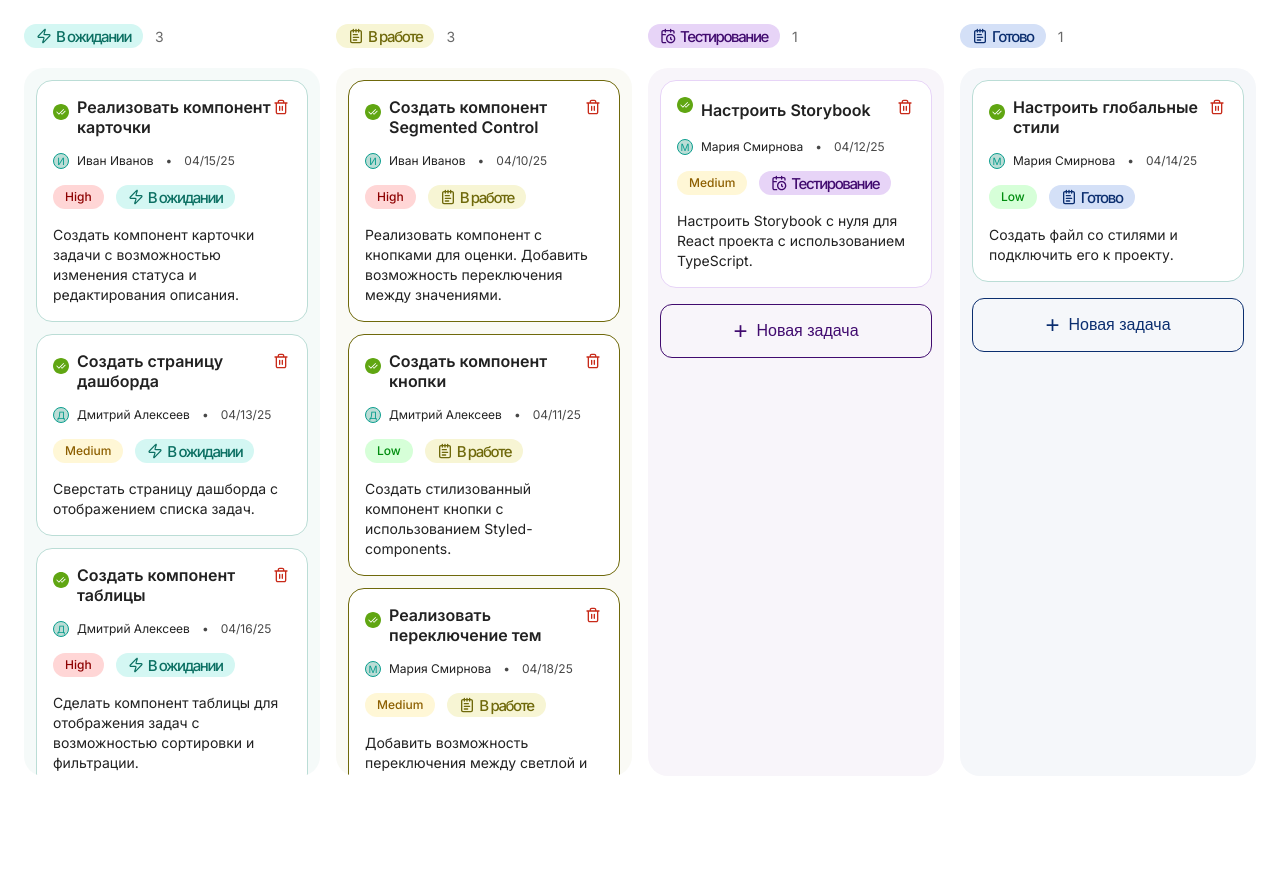
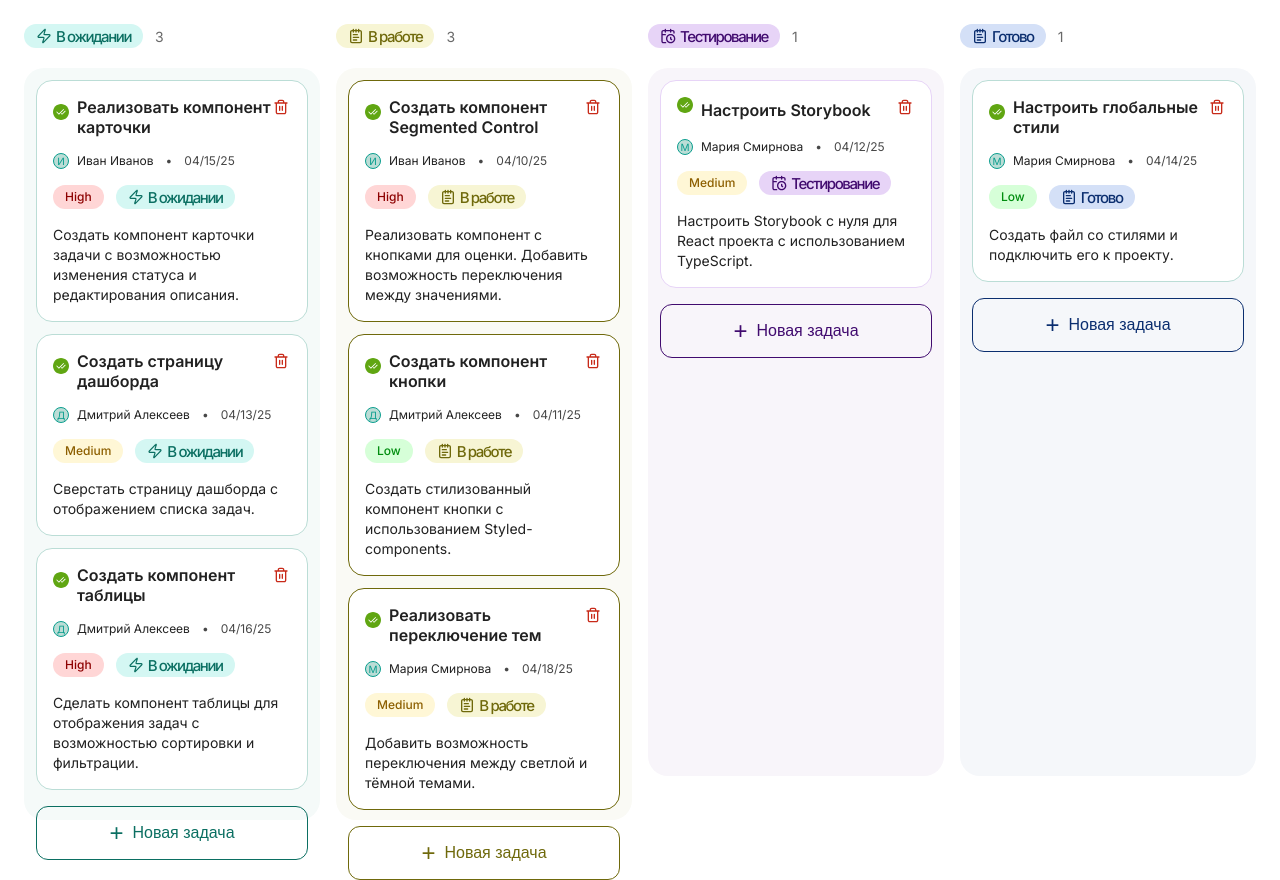
Before and after one commit to nomadcharm/kanban-board, a React (Vite) app: page / in a window 1280 px wide. Before the commit the page ends 800 px from the top, so only its background shows below. Built offline with nearby package versions, Linux system fonts and the light colour scheme; a web font is replaced by a local one.

Commit message:
drag-and-drop functionality added

```diff
--- a/src/components/AddButton/AddButton.tsx
+++ b/src/components/AddButton/AddButton.tsx
@@ -6,14 +6,13 @@ interface AddButtonProps {
 }
 
 const AddButton: FC<AddButtonProps> = ({ id }) => {
-
   return (
     <AddTaskButton id={id}>
       <span> + </span>
       <span>Новая задача</span>
     </AddTaskButton>
-  )
-}
+  );
+};
 
 const AddTaskButton = styled.button<{ id: number }>`
   display: flex;
--- a/src/components/Board/Board.tsx
+++ b/src/components/Board/Board.tsx
@@ -1,16 +1,42 @@
 import { FC } from "react";
+import { DndContext, DragEndEvent } from "@dnd-kit/core";
 import styled from "styled-components";
 import Column from "../Column/Column";
 import { columns } from "../../data/columns";
+import { Task } from "../../types/types";
+import { useTasks } from "../../hooks/useTasks";
 
 const Board: FC = () => {
   const boardColumns = [columns[0], columns[1], columns[3], columns[2]];
+  const { setStoredTasks, filteredTasks } = useTasks();
 
-  return (
+  const handleDragEnd = (e: DragEndEvent) => {
+    const { active, over } = e;
+
+    if (!over) return;
+
+    const taskId = active.id as string;
+    const newStatus = over.id as Task["statusId"];
+
+    setStoredTasks((prevTasks: Task[]) =>
+      prevTasks.map((task) =>
+        task.taskName === taskId
+          ? {
+              ...task,
+              statusId: newStatus,
+            }
+            : task
+          )
+        );
+      };
+
+      return (
     <KanbanBoard>
-      {boardColumns.map((col) => {
-        return <Column key={col.id} column={col} />;
-      })}
+      <DndContext onDragEnd={handleDragEnd}>
+        {boardColumns.map((col) => {
+          return <Column key={col.id} column={col} tasks={filteredTasks(col.id)} />;
+        })}
+      </DndContext>
     </KanbanBoard>
   );
 };
--- a/src/components/Column/Column.tsx
+++ b/src/components/Column/Column.tsx
@@ -1,48 +1,32 @@
-import { FC, useEffect } from "react";
+import { FC } from "react";
 import styled from "styled-components";
-import { useDispatch, useSelector } from "react-redux";
 import { Column as ColumnType, Task } from "../../types/types";
-import { RootState } from "../../store/store";
 import TaskCard from "../TaskCard/TaskCard";
 import StatusBar from "../StatusBar/StatusBar";
-import { deleteTask } from "../../store/features/tasksSlice";
-import { useLocalStorage } from "../../hooks/useLocalStorage";
 import AddButton from "../AddButton/AddButton";
+import { useDroppable } from "@dnd-kit/core";
 
 interface ColumnProps {
   column: ColumnType;
+  tasks: Task[];
 }
 
-const Column: FC<ColumnProps> = ({ column }) => {
-  const dispatch = useDispatch();
-  const tasks = useSelector((state: RootState) => state.tasks);
-  const [storedTasks, setStoredTasks] = useLocalStorage("tasks", tasks);
-  const filteredTasks = storedTasks.filter((task: Task) => task.statusId === column.id);
-
-  useEffect(() => {
-    const localStorageData = localStorage.getItem("tasks");
-    if (!localStorageData) {
-      setStoredTasks(tasks);
-    }
-  }, [tasks]);
-
-  const handleDeleteTask = (taskName: string) => {
-    dispatch(deleteTask({ taskName }));
-    const updatedTasks = storedTasks.filter((task) => task.taskName !== taskName);
-    setStoredTasks(updatedTasks);
-  };
+const Column: FC<ColumnProps> = ({ column, tasks }) => {
+  const { setNodeRef } = useDroppable({
+    id: column.id,
+  });
 
   return (
     <ColumnContainer>
       <ColumnHeader>
         <StatusBar statusId={column.id} />
-        <ColumnTaskCount>{filteredTasks.length}</ColumnTaskCount>
+        <ColumnTaskCount>{tasks.length}</ColumnTaskCount>
       </ColumnHeader>
-      <ColumnBody id={column.id}>
+      <ColumnBody id={column.id} ref={setNodeRef}>
         <TaskList>
-          {filteredTasks.map((task) => (
+          {tasks.map((task) => (
             <li key={task.taskName}>
-              <TaskCard task={task} handleDeleteTask={() => handleDeleteTask(task.taskName)} />
+              <TaskCard task={task} />
             </li>
           ))}
         </TaskList>
@@ -72,7 +56,6 @@ const ColumnTaskCount = styled.div`
 `;
 
 const ColumnBody = styled.div<{ id: number }>`
-  position: relative;
   padding: 12px;
   height: 100%;
   border-radius: 20px;
@@ -90,22 +73,23 @@ const ColumnBody = styled.div<{ id: number }>`
         return "";
     }
   }};
-  overflow-y: auto;
-    &::-webkit-scrollbar {
-    width: 4px;
-  }
+  // overflow-y: auto;
+  // overflow-x: none;
+  // &::-webkit-scrollbar {
+  //   width: 4px;
+  // }
 
-  &::-webkit-scrollbar-track {
-    background: transparent;
-  }
+  // &::-webkit-scrollbar-track {
+  //   background: transparent;
+  // }
 
-  &::-webkit-scrollbar-thumb {
-    background-color: #D9DBD7;
-    border-radius: 10px;
-  }
+  // &::-webkit-scrollbar-thumb {
+  //   background-color: #D9DBD7;
+  //   border-radius: 10px;
+  // }
 
-  scrollbar-width: thin;
-  scrollbar-color: #D9DBD7 transparent;
+  // scrollbar-width: thin;
+  // scrollbar-color: #D9DBD7 transparent;
 `;
 
 const TaskList = styled.ul`
--- a/src/components/TaskCard/TaskCard.tsx
+++ b/src/components/TaskCard/TaskCard.tsx
@@ -1,6 +1,7 @@
 import { FC } from "react";
 import styled from "styled-components";
 import { ReactSVG } from "react-svg";
+import { useDraggable } from "@dnd-kit/core";
 import { Task } from "../../types/types";
 import { formatDate, getAssigneeName, getAssigneeInitial } from "../../utils";
 import { assignees } from "../../data/columns";
@@ -8,18 +9,30 @@ import taskIcon from "../../assets/img/icon-task.svg";
 import deleteIcon from "../../assets/img/icon-delete.svg";
 import StatusBar from "../StatusBar/StatusBar";
 import PriorityBar from "../PriorityBar/PriorityBar";
+import { useTasks } from "../../hooks/useTasks";
 
 interface TaskCardProps {
   task: Task;
-  handleDeleteTask: (taskName: string) => void;
 }
 
-const TaskCard: FC<TaskCardProps> = ({ task, handleDeleteTask }) => {
+const TaskCard: FC<TaskCardProps> = ({ task }) => {
   const assigneeName = getAssigneeName(task.assigneeId, assignees);
   const assigneeInitials = getAssigneeInitial(assigneeName);
 
+  const { handleDeleteTask } = useTasks()
+
+  const { attributes, listeners, setNodeRef, transform } = useDraggable({
+    id: task.taskName,
+  });
+
+  const style = transform
+    ? {
+      transform: `translate(${transform.x}px, ${transform.y}px)`,
+    }
+    : undefined;
+
   return (
-    <Card id={task.statusId}>
+    <Card id={task.statusId} ref={setNodeRef} {...listeners} {...attributes} style={style} >
       <CardName>
         <ReactSVG src={taskIcon} style={{ fontSize: "0" }} />
         <span>{task.taskName}</span>
@@ -46,6 +59,7 @@ const TaskCard: FC<TaskCardProps> = ({ task, handleDeleteTask }) => {
 
 const Card = styled.article<{ id: number }>`
   position: relative;
+  z-index: 1;
   display: flex;
   flex-direction: column;
   gap: 16px;
@@ -67,6 +81,7 @@ const Card = styled.article<{ id: number }>`
     }
   }};
   background-color: var(--clr-white);
+  cursor: grab;
 `;
 
 const CardName = styled.div`
@@ -81,6 +96,7 @@ const CardName = styled.div`
 
 const DeleteButton = styled.button`
   position: absolute;
+  z-index: 11111;
   top: 16px;
   right: 16px;
 `;
--- a/src/hooks/useLocalStorage.ts
+++ b/src/hooks/useLocalStorage.ts
@@ -1,32 +1,25 @@
-import { useState, useEffect } from "react";
+import { useState } from "react";
 
 export const useLocalStorage = <T>(key: string, initialValue: T) => {
-  const [value, setValue] = useState<T>(() => {
-    const storedValue = localStorage.getItem(key);
-    return storedValue ? JSON.parse(storedValue) : initialValue;
+  const [storedValue, setStoredValue] = useState<T>(() => {
+    try {
+      const item = localStorage.getItem(key);
+      return item ? JSON.parse(item) : initialValue;
+    } catch (error) {
+      console.error(error);
+      return initialValue;
+    }
   });
 
-  const setStoredValue = (newValue: T) => {
-    setValue(newValue);
-    localStorage.setItem(key, JSON.stringify(newValue));
-    window.dispatchEvent(new Event("localStorageChange"));
+  const setValue = (value: T | ((val: T) => T)) => {
+    try {
+      const valueToStore = value instanceof Function ? value(storedValue) : value;
+      setStoredValue(valueToStore);
+      localStorage.setItem(key, JSON.stringify(valueToStore));
+    } catch (error) {
+      console.error(error);
+    }
   };
 
-  useEffect(() => {
-    const handleStorageChange = () => {
-      const newBackupValue = localStorage.getItem(key);
-      const parsedValue = newBackupValue ? JSON.parse(newBackupValue) : initialValue;
-      if (parsedValue !== value) {
-        setValue(parsedValue);
-      }
-    };
-
-    window.addEventListener("localStorageChange", handleStorageChange);
-
-    return () => {
-      window.removeEventListener("localStorageChange", handleStorageChange);
-    };
-  }, [key, initialValue, value]);
-
-  return [value, setStoredValue] as const;
+  return [storedValue, setValue] as const;
 };
--- /dev/null
+++ b/src/hooks/useTasks.ts
@@ -0,0 +1,31 @@
+import { useEffect } from "react";
+import { useDispatch, useSelector } from "react-redux";
+import { deleteTask } from "../store/features/tasksSlice";
+import { RootState } from "../store/store";
+import { Task } from "../types/types";
+import { useLocalStorage } from "./useLocalStorage";
+
+export const useTasks = () => {
+  const dispatch = useDispatch();
+  const tasks = useSelector((state: RootState) => state.tasks);
+  const [storedTasks, setStoredTasks] = useLocalStorage("tasks", tasks);
+
+  useEffect(() => {
+    const localStorageData = localStorage.getItem("tasks");
+    if (!localStorageData) {
+      setStoredTasks(tasks);
+    }
+  }, [tasks, setStoredTasks]);
+
+  const handleDeleteTask = (taskName: string) => {
+    dispatch(deleteTask({ taskName }));
+    const updatedTasks = storedTasks.filter((task) => task.taskName !== taskName);
+    setStoredTasks(updatedTasks);
+  };
+
+  const filteredTasks = (statusId: number) => {
+    return storedTasks.filter((task: Task) => task.statusId === statusId);
+  };
+
+  return { storedTasks, setStoredTasks, handleDeleteTask, filteredTasks };
+};
```
